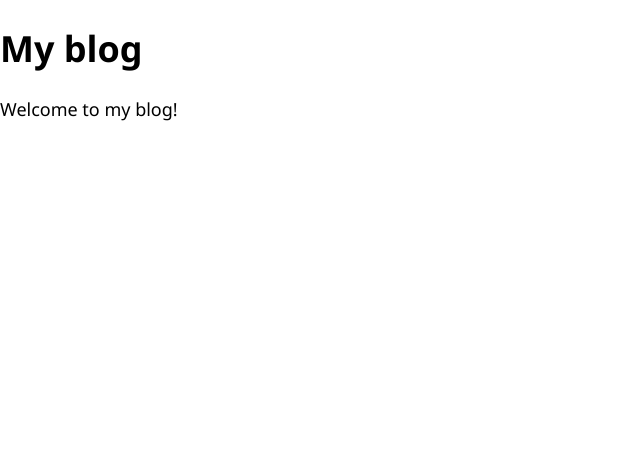
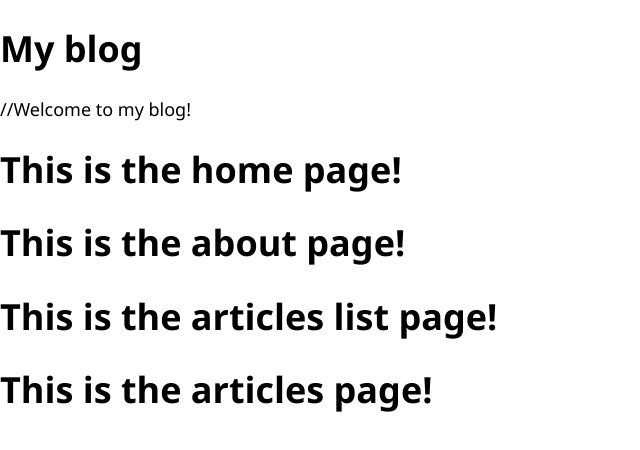
Before and after one commit to fernando-silvabr66/my-blog, a React (Create React App) app: page / in a window 1280 px wide. Shown: the top 450 px of the page, without its empty margins (0-640 px from the left). Built offline with nearby package versions, Linux system fonts and the light colour scheme.

Commit message:
add basic components for pages into App.js file

```diff
--- a/src/App.js
+++ b/src/App.js
@@ -1,11 +1,20 @@
 import './App.css';
+import HomePage from './pages/HomePage';
+import AboutPage from './pages/AboutPage';
+import ArticlesListPage from './pages/ArticlesListPage';
+import ArticlePage from './pages/ArticlePage';
+import NotFoundPage from './pages/NotFoundPage';
 
 function App() {
   return (
     <div className="App">
       <h1>My blog</h1>
       <div className="page-body">
-        Welcome to my blog!
+        //Welcome to my blog!
+        <HomePage />
+        <AboutPage />
+        <ArticlesListPage />
+        <ArticlePage />
       </div>
     </div>
   );
```
